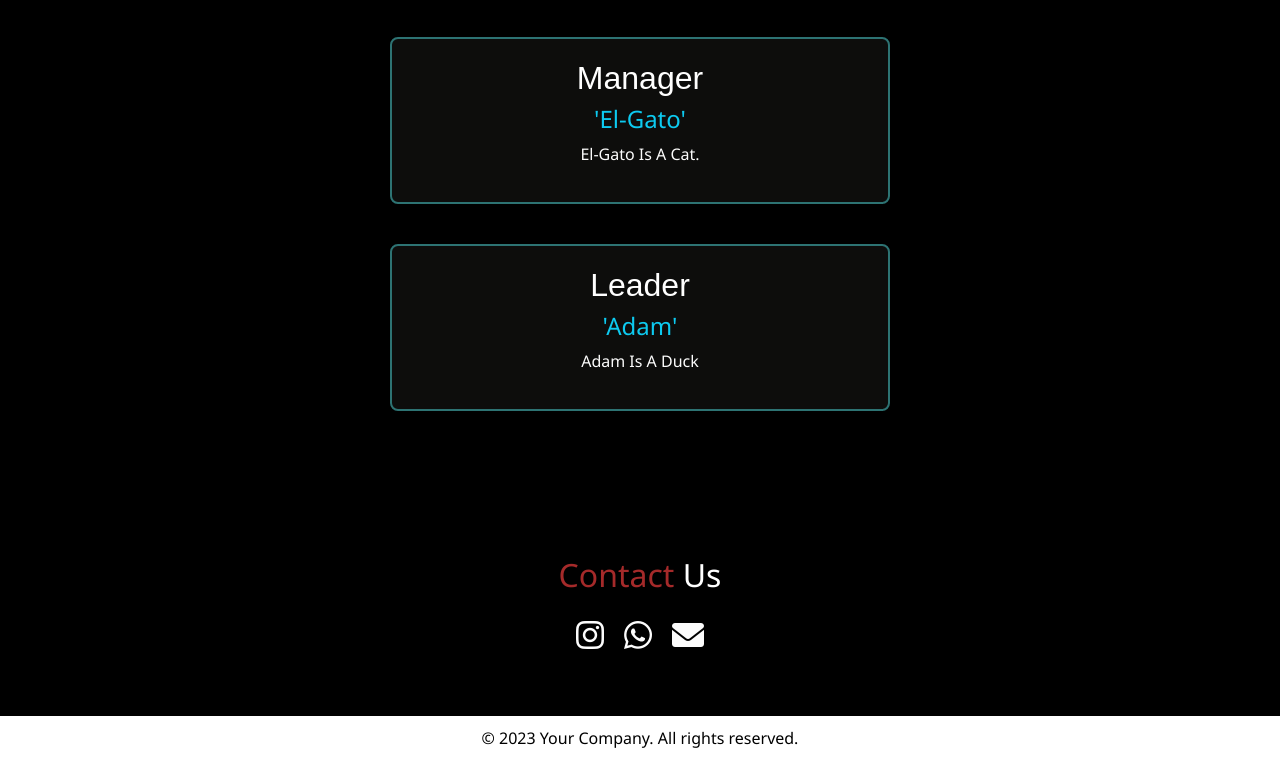
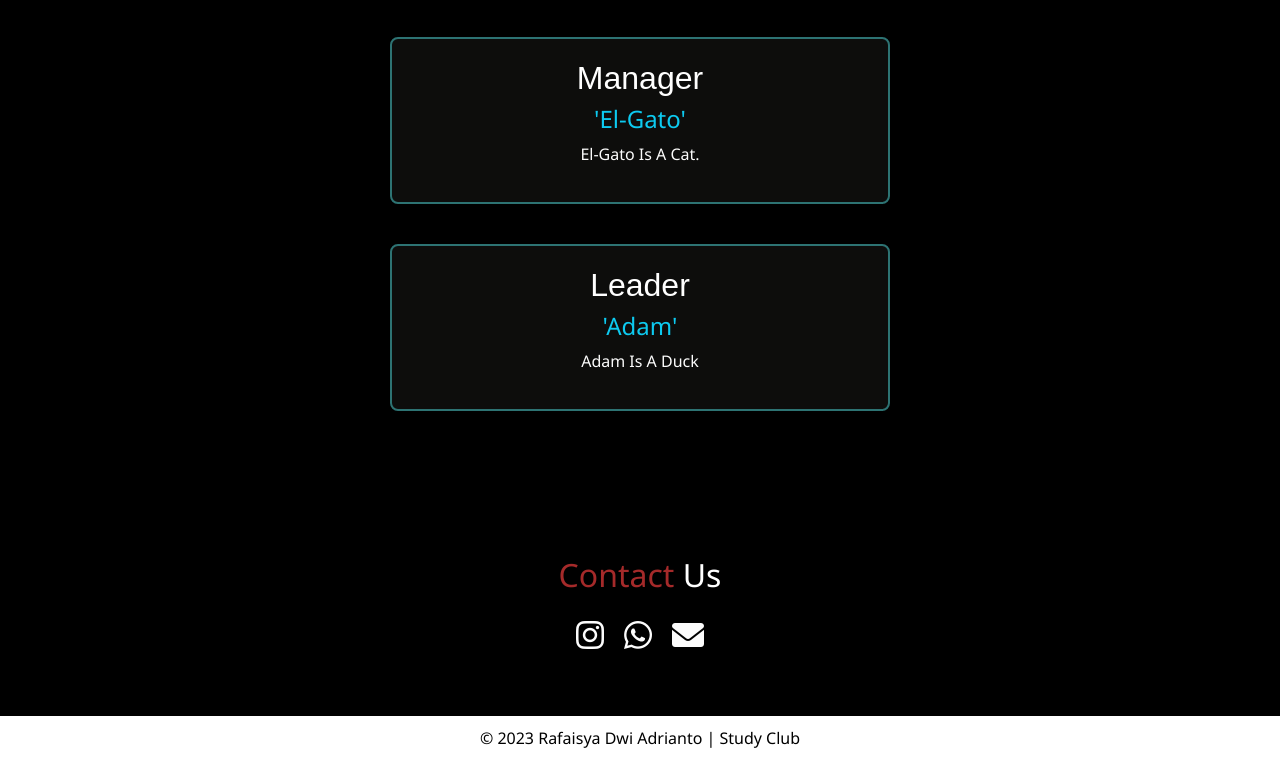
Before and after one commit to Clafa30/Clafa30.github.io, a plain HTML site: page index.html in a window 1280 px wide. Shown: the part 1308-2084 px from the top of the page. Drawn offline with nearby package versions, Linux system fonts and the light colour scheme.

Commit message:
Update index.html
changes a bit

```diff
--- a/index.html
+++ b/index.html
@@ -98,7 +98,7 @@
     </section>
 
     <footer>
-        <p>&copy; 2023 Your Company. All rights reserved.</p>
+        <p>&copy; 2023 Rafaisya Dwi Adrianto | Study Club</p>
     </footer>
 
     <script src="script.js"></script>
```
